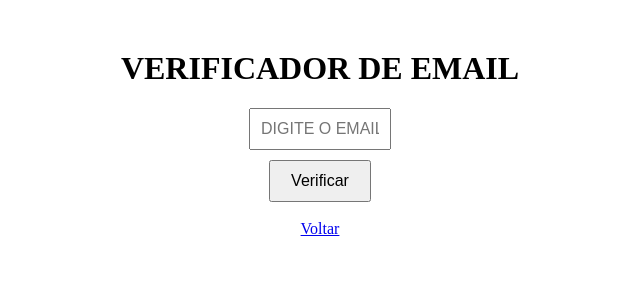
After one commit to Pespoca34/first-site, a Flask app: page /email in a window 1280 px wide. The commit adds this page. Shown: the top 300 px of the page, without its empty margins (320-960 px from the left). Run offline with Flask 3, Linux system fonts and the light colour scheme.

Commit message:
few changes

```diff
--- a/cep/cep.py
+++ b/cep/cep.py
@@ -1,5 +1,5 @@
-from cep.gerar import GeradorCep
-from cep.request import Request
+from gerar import GeradorCep
+from request import Request
 import asyncio
 
 class CepValido:
--- a/email/email_checker.py
+++ b/email/email_checker.py
@@ -23,6 +23,3 @@ def requested(email:str) -> dict:
 
 def search(email:str) -> dict:
     return requested(email)
-
-teste = 'pedrolucas.juliao@gmail.com'
-print(search(teste))
--- a/routes.py
+++ b/routes.py
@@ -3,8 +3,8 @@ from flask import render_template, request
 from cartao.cartao import CartaoValido
 from cpf.cpf import CpfValido
 from cpf.validar import ValidarCpf
+from weather.weather import get_weather
 from cep.cep import CepValido
-from weather.weather import get_weather
 
 
 @app.route('/')
@@ -67,3 +67,7 @@ def weather():
         dados = get_weather(cidade)
 
     return render_template('weather.html', dados=dados)
+
+@app.route('/email', methods=['GET','POST'])
+def email_checker():
+    return render_template('email.html')
--- /dev/null
+++ b/templates/email.html
@@ -0,0 +1,40 @@
+<!DOCTYPE html>
+<html lang="pt-BR">
+<head>
+    <meta charset="UTF-8">
+    <meta name="viewport" content="width=device-width, initial-scale=1.0">
+    <title>Verificar EMAIL</title>
+    <style>
+        body {
+            font-family: 'Times New Roman', Times, serif;
+            text-align: center;
+            margin: 50px;
+        }
+        input {
+            padding: 10px;
+            font-size: 16px;
+            width: 10%;
+            margin-bottom: 10px;
+        }
+        button {
+            padding: 10px 20px;
+            font-size: 16px;
+            cursor: pointer;
+        }
+    </style>
+</head>
+<body>
+    <h1>VERIFICADOR DE EMAIL</h1>
+    <form action="/email" method="POST">
+        <input type="text" name="email" placeholder="DIGITE O EMAIL" required>
+        <br>
+        <button type="submit">Verificar</button>
+    </form>
+
+    {% if dados %}
+    {% endif %}
+
+    <br>
+    <a href="/">Voltar</a>
+</body>
+</html>
--- a/templates/index.html
+++ b/templates/index.html
@@ -9,5 +9,6 @@
     <a href="/validar">Validar CPF</a> |
     <a href='/cep'>Gerar Cep</a> |
     <a href='/weather'>Verificar Clima</a> |
+    <a href='/email'>Verificar Email</a> |
 </body>
 </html>
```
Also changed, not shown: cep/__init__.py (added), email/__init__.py (added), weather/__init__.py (added).
